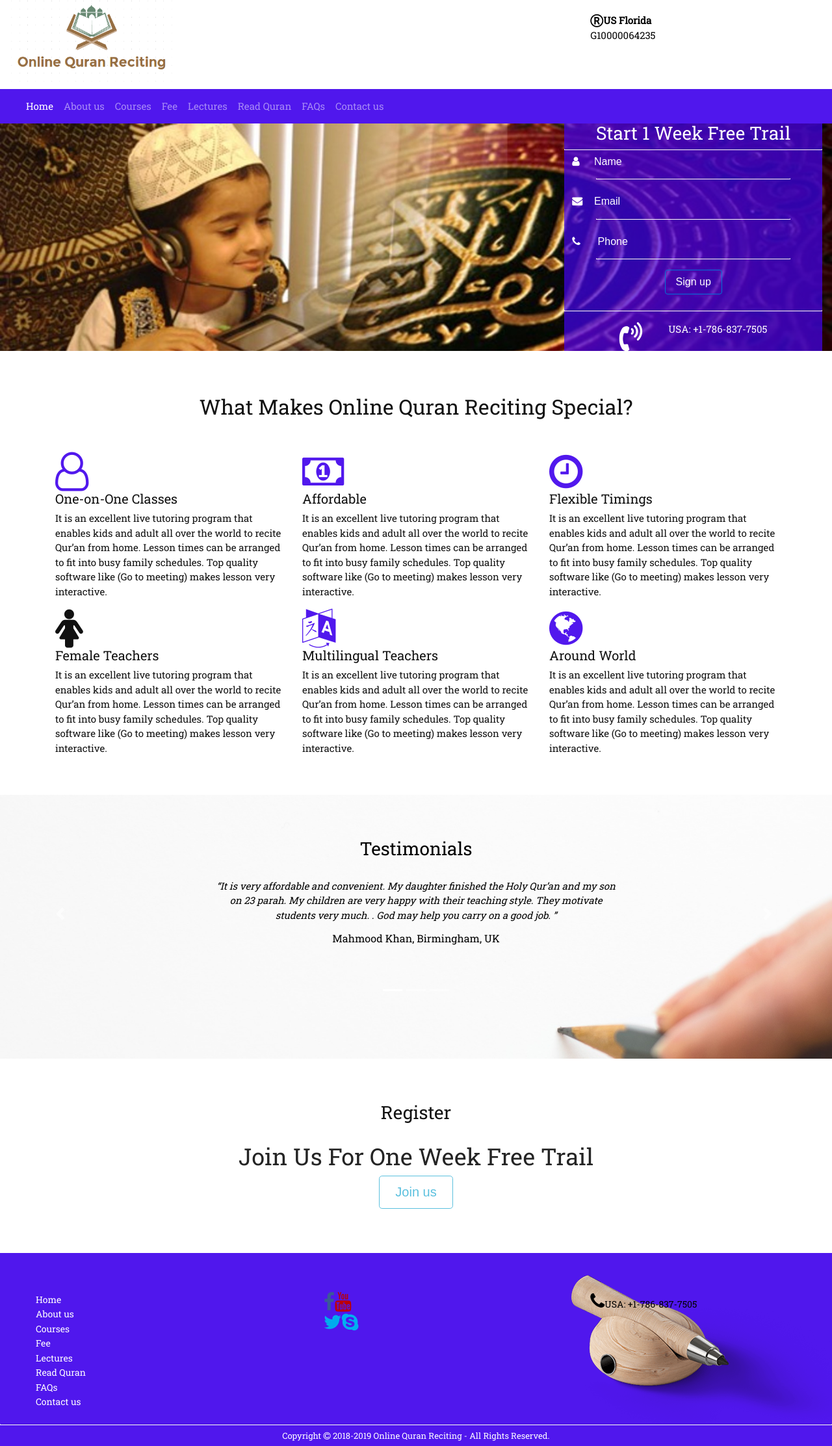
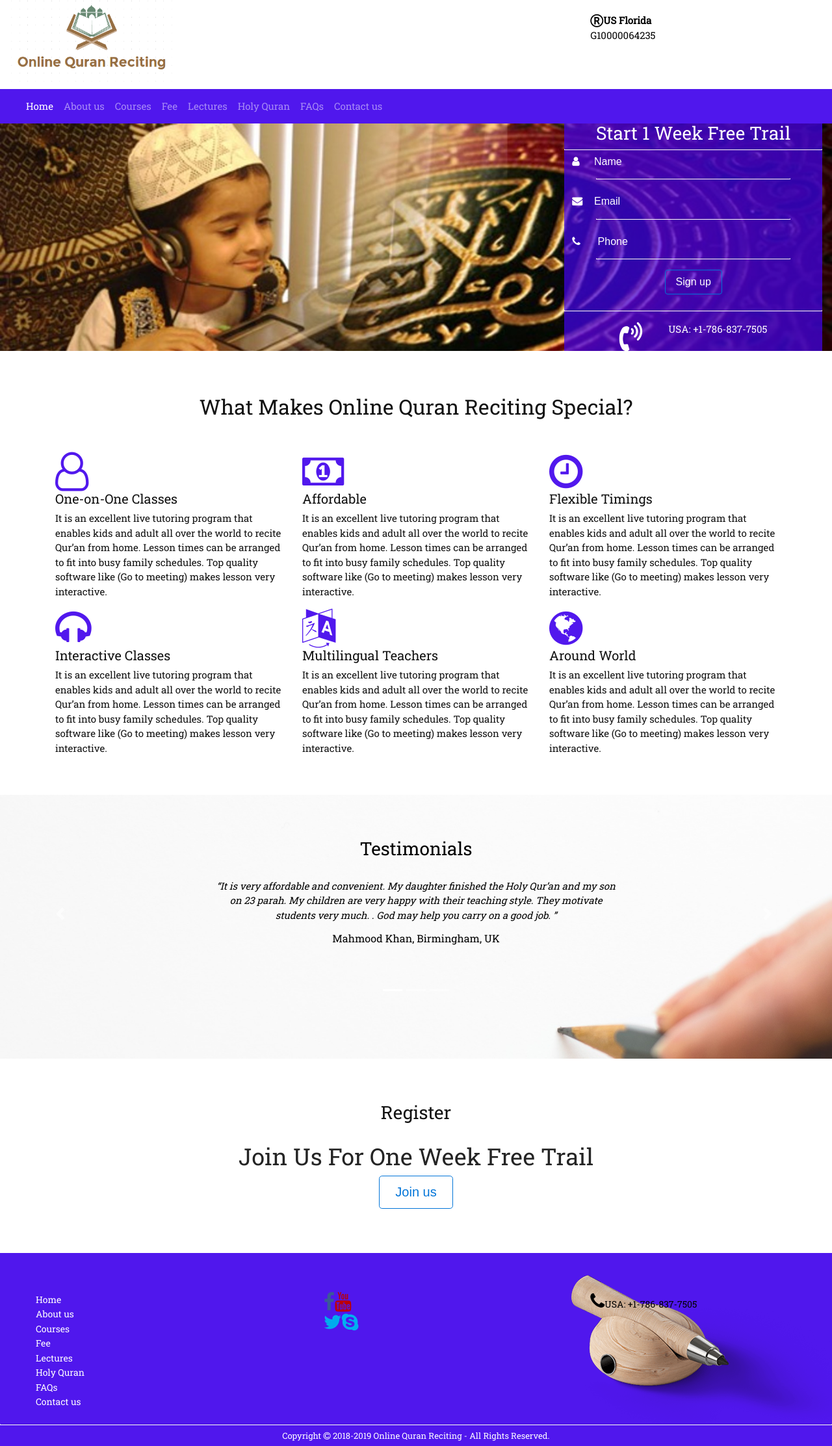
Before and after one commit to abdulqadirs/quran-teaching-website, a PHP site: page / in a window 1280 px wide. Shown: the whole page at 65% size. Run offline with PHP 8.4, Linux system fonts and the light colour scheme; some libraries are stand-ins or nearby versions.

Commit message:
added holy quran

```diff
--- a/index.php
+++ b/index.php
@@ -22,16 +22,7 @@
     <link rel="stylesheet" href="css/header.css" />
     <!-- jquery -->
     <script src="https://ajax.googleapis.com/ajax/libs/jquery/3.3.1/jquery.min.js"></script>
-    <script>
-      $(function () {
-        $(document).scroll(function () {
-          var $nav = $(".fixed-top");
-          var $links = $(".nav-link");
-          $nav.toggleClass('scrolled', $(this).scrollTop() > $nav.height());
-          $links.toggleClass('color', $(this).scrollTop() > $nav.height());
-        });
-      });
-    </script>
+
   </head>
 
   <body>
@@ -76,7 +67,7 @@
             <a class="nav-link" href="lectures.php">Lectures</a>
           </li>
           <li class="nav-item">
-            <a class="nav-link" href="readquran.php">Read Quran</a>
+            <a class="nav-link" href="readquran.php">Holy Quran</a>
           </li>
           <li class="nav-item">
             <a class="nav-link" href="faqs.php">FAQs</a>
@@ -215,8 +206,8 @@
             lesson very interactive.</p>
         </div>
         <div class="col-6 col-md-4">
-          <span class="fa fa-female fa-4x"></span>
-          <h5>Female Teachers</h5>
+          <span class="fa fa-headphones fa-4x"></span>
+          <h5>Interactive Classes</h5>
           <p>It is an excellent live tutoring program that enables kids and adult all over the world to recite Qur’an from home.
             Lesson times can be arranged to fit into busy family schedules. Top quality software like (Go to meeting) makes
             lesson very interactive.</p>
@@ -334,7 +325,7 @@
       </div>
       <div class="row">
         <div class="col-12 text-center">
-          <button class="btn btn-outline-info btn-lg" data-toggle="modal" data-target="#myModal">Join us</button>
+          <button class="btn btn-outline-primary btn-lg" data-toggle="modal" data-target="#myModal">Join us</button>
         </div>
       </div>
     </div>
@@ -362,7 +353,7 @@
               <a href="lectures.php">Lectures</a>
             </li>
             <li>
-              <a href="readquran.php">Read Quran</a>
+              <a href="readquran.php">Holy Quran</a>
             </li>
             <li>
               <a href="faqs.php">FAQs</a>
```
